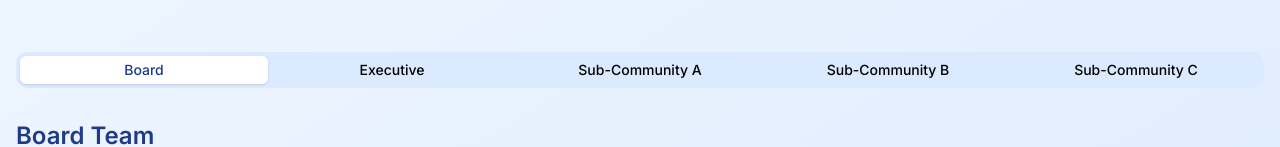
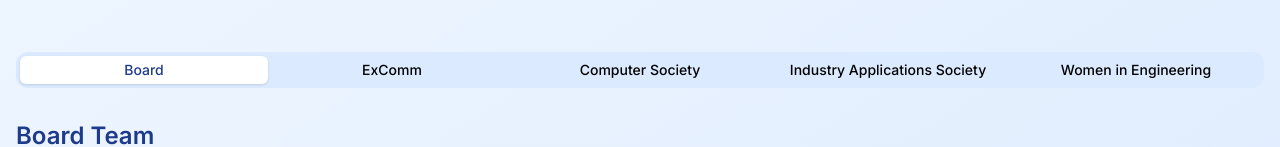
Before and after one commit to manas-dev8/webUI-manas-new, a Next.js app in the folder ieeegusb-web/: page /team in a window 1280 px wide. Shown: the part 212-359 px from the top of the page. Built offline with nearby package versions, Linux system fonts and the light colour scheme.

Commit message:
fixed: unescaped sequence  character error

```diff
--- a/ieeegusb-web/app/about/page.tsx
+++ b/ieeegusb-web/app/about/page.tsx
@@ -38,7 +38,7 @@ export default function AboutIEEE() {
         <div className="grid md:grid-cols-2 gap-8 items-start">
           <div className="space-y-6 animate-fade-in-left">
             <p className="text-lg">
-              IEEE (Institute of Electrical and Electronics Engineers) is the world's largest technical professional organization dedicated to advancing technology for the benefit of humanity.
+              IEEE (Institute of Electrical and Electronics Engineers) is the world&apos;s largest technical professional organization dedicated to advancing technology for the benefit of humanity.
             </p>
             <p className="text-lg">
               At Galgotias University, the IEEE Student Branch provides a platform for students to enhance their technical skills, network with professionals, and contribute to technological advancements.
@@ -53,7 +53,7 @@ export default function AboutIEEE() {
               <li>Industry expert talks and panel discussions</li>
               <li>Project development opportunities</li>
               <li>Networking events with professionals</li>
-              <li>Access to IEEE's vast digital library</li>
+              <li>Access to IEEE&apos;s vast digital library</li>
             </ul>
             <div className="flex space-x-4 mt-6">
                 <Button className="transition-all duration-300 hover:scale-105 bg-black text-white hover:text-black">Join IEEE Galgotias</Button>
--- a/ieeegusb-web/app/team/page.tsx
+++ b/ieeegusb-web/app/team/page.tsx
@@ -134,13 +134,13 @@ export default function TeamsPage() {
 
       <main className="container mx-auto px-4 py-16 pt-24">
         <h1 className="text-4xl font-bold text-center text-blue-900 mb-12">Our Team</h1>
-        <Tabs defaultValue="board" className="w-full">
+        <Tabs defaultValue="board" className="w-auto mx-auto">
           <TabsList className="grid w-full grid-cols-2 md:grid-cols-5 bg-blue-100 rounded-xl p-1 mb-8">
             <TabsTrigger value="board" className="data-[state=active]:bg-white data-[state=active]:text-blue-900">Board</TabsTrigger>
-            <TabsTrigger value="executive" className="data-[state=active]:bg-white data-[state=active]:text-blue-900">Executive</TabsTrigger>
-            <TabsTrigger value="subA" className="data-[state=active]:bg-white data-[state=active]:text-blue-900">Sub-Community A</TabsTrigger>
-            <TabsTrigger value="subB" className="data-[state=active]:bg-white data-[state=active]:text-blue-900">Sub-Community B</TabsTrigger>
-            <TabsTrigger value="subC" className="data-[state=active]:bg-white data-[state=active]:text-blue-900">Sub-Community C</TabsTrigger>
+            <TabsTrigger value="executive" className="data-[state=active]:bg-white data-[state=active]:text-blue-900">ExComm</TabsTrigger>
+            <TabsTrigger value="subA" className="data-[state=active]:bg-white data-[state=active]:text-blue-900">Computer Society</TabsTrigger>
+            <TabsTrigger value="subB" className="data-[state=active]:bg-white data-[state=active]:text-blue-900">Industry Applications Society</TabsTrigger>
+            <TabsTrigger value="subC" className="data-[state=active]:bg-white data-[state=active]:text-blue-900">Women in Engineering</TabsTrigger>
           </TabsList>
           <TabsContent value="board">
             <h2 className="text-2xl font-semibold text-blue-900 mb-6">Board Team</h2>
@@ -151,15 +151,15 @@ export default function TeamsPage() {
             <TeamGrid members={executiveCommittee} />
           </TabsContent>
           <TabsContent value="subA">
-            <h2 className="text-2xl font-semibold text-blue-900 mb-6">Sub-Community A</h2>
+            <h2 className="text-2xl font-semibold text-blue-900 mb-6">Computer Society</h2>
             <TeamGrid members={subCommunityA} />
           </TabsContent>
           <TabsContent value="subB">
-            <h2 className="text-2xl font-semibold text-blue-900 mb-6">Sub-Community B</h2>
+            <h2 className="text-2xl font-semibold text-blue-900 mb-6">Industry Applications Society</h2>
             <TeamGrid members={subCommunityB} />
           </TabsContent>
           <TabsContent value="subC">
-            <h2 className="text-2xl font-semibold text-blue-900 mb-6">Sub-Community C</h2>
+            <h2 className="text-2xl font-semibold text-blue-900 mb-6">Women in Engineering</h2>
             <TeamGrid members={subCommunityC} />
           </TabsContent>
         </Tabs>
```
